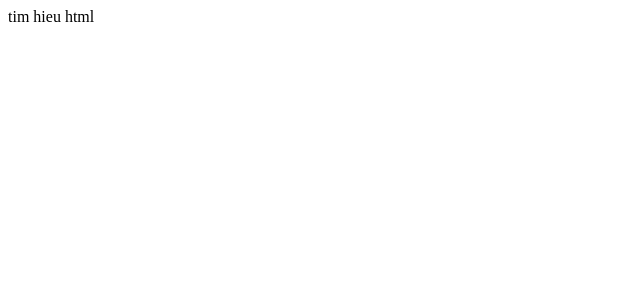
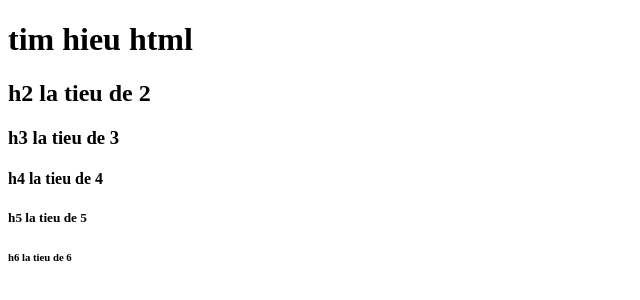
Before and after one commit to tienc0322h1/hoctaoduan, a plain HTML site: page Học git/indexv1.html in a window 1280 px wide. Shown: the whole page, without its empty margins (0-640 px from the left). Drawn offline with Linux system fonts and the light colour scheme.

Commit message:
tim hieu h1-h6

```diff
--- a/Học git/indexv1.html
+++ b/Học git/indexv1.html
@@ -5,6 +5,11 @@
     <title>hocwebstorm</title>
 </head>
 <body>
-tim hieu html
+<h1>tim hieu html</h1>
+<h2>h2 la tieu de 2</h2>
+<h3>h3 la tieu de 3</h3>
+<h4>h4 la tieu de 4</h4>
+<h5>h5 la tieu de 5</h5>
+<h6>h6 la tieu de 6</h6>
 </body>
 </html>
```
